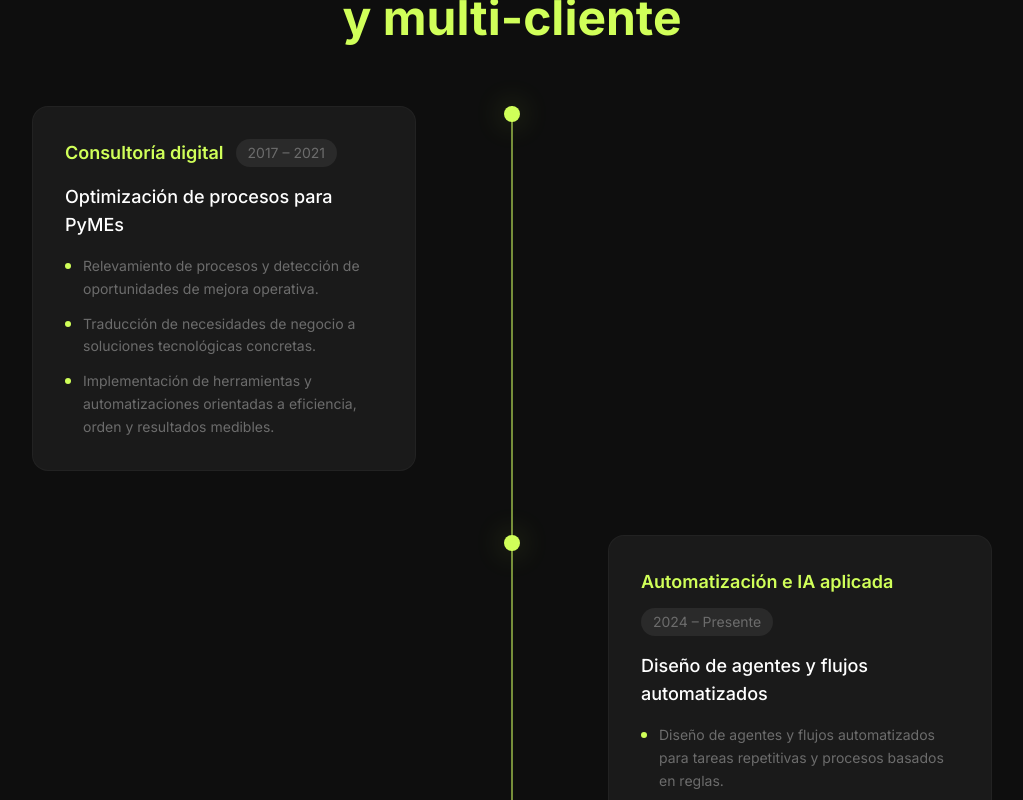
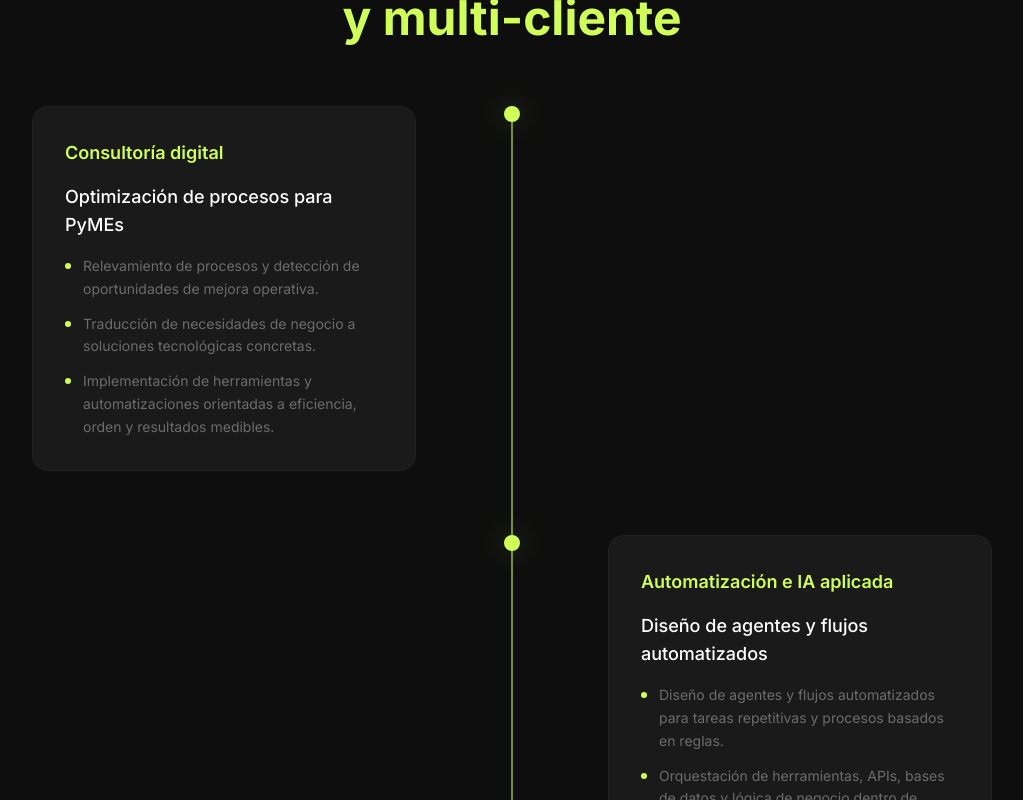
Before and after one commit to resourceldg/resourceldgcv, a React (Vite) app: page / in a window 1280 px wide. Shown: the part 3000-3800 px from the top of the page, without its empty margins (128-1151 px from the left). Built offline with nearby package versions, Linux system fonts and the light colour scheme.

Commit message:
remove dates from experience cards

```diff
--- a/src/sections/Experiencia.tsx
+++ b/src/sections/Experiencia.tsx
@@ -126,9 +126,6 @@ export function Experiencia() {
                       {/* Header */}
                       <div className="flex flex-wrap items-center gap-3 mb-4">
                         <span className="text-lime font-semibold text-lg">{exp.empresa}</span>
-                        <span className="text-gray-3 text-sm px-3 py-1 rounded-full bg-gray-2">
-                          {exp.periodo}
-                        </span>
                       </div>
 
                       <h3 className="text-white font-medium text-sm sm:text-base md:text-lg mb-4">
```
